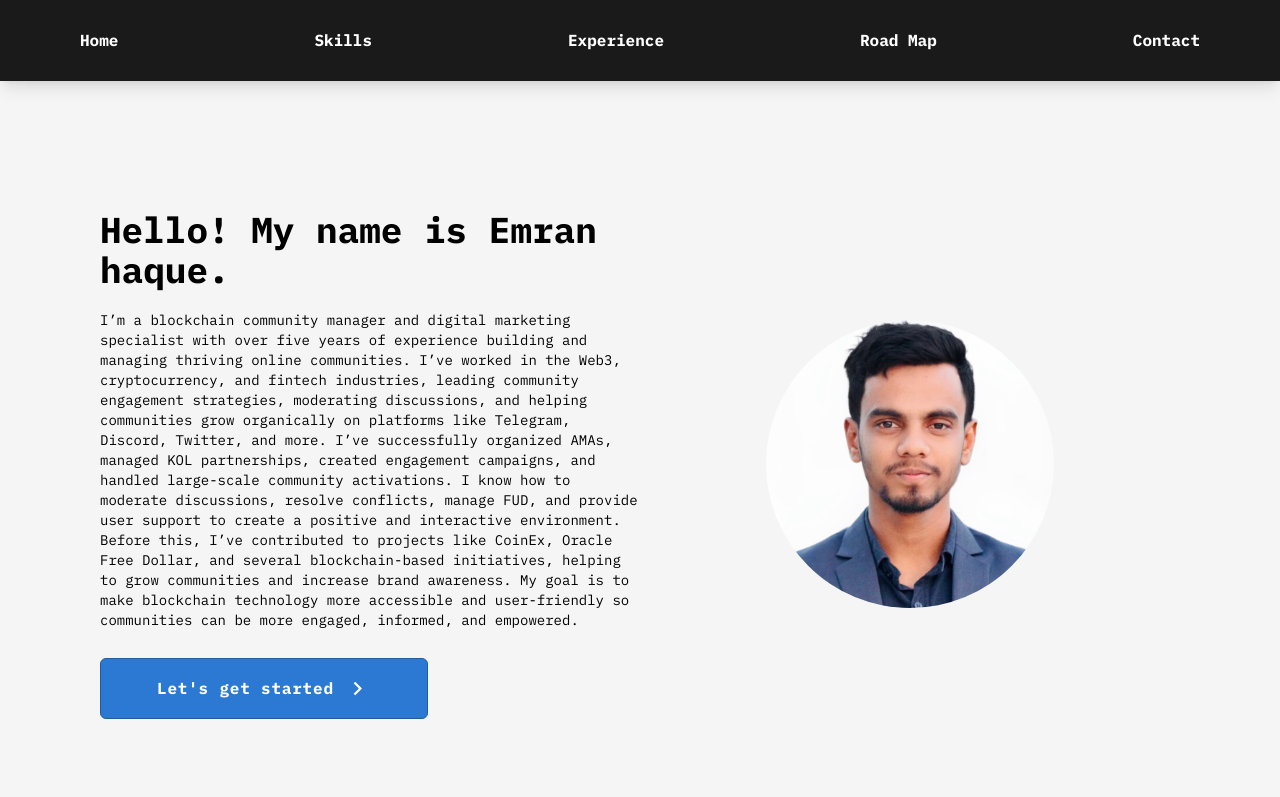
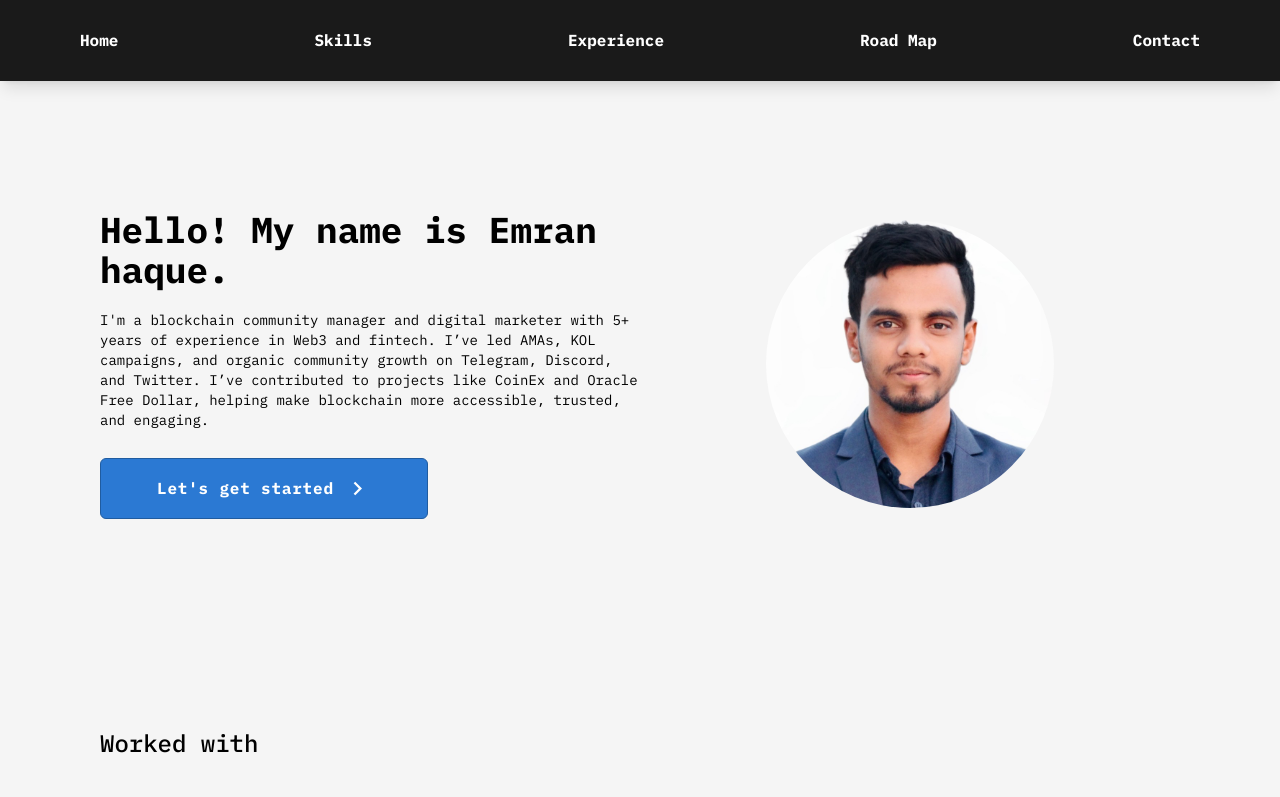
Before and after one commit to Emranrx02/My_Portfolio, a Next.js app: page / in a window 1280 px wide. Shown: the top 797 px of the page. Built offline with nearby package versions, Linux system fonts and the light colour scheme.

Commit message:
Head section

```diff
--- a/components/Header/Header.tsx
+++ b/components/Header/Header.tsx
@@ -21,12 +21,9 @@ export default function HeaderSection() {
               Hello! My name is Emran haque.
             </h1>
             <p className="text-sm">
-            I’m a blockchain community manager and digital marketing specialist with over five years of experience building and managing thriving online communities. I’ve worked in the Web3, cryptocurrency, and fintech industries, leading community engagement strategies, moderating discussions, and helping communities grow organically on platforms like Telegram, Discord, Twitter, and more.
-
-          I’ve successfully organized AMAs, managed KOL partnerships, created engagement campaigns, and handled large-scale community activations. I know how to moderate discussions, resolve conflicts, manage FUD, and provide user support to create a positive and interactive environment.
-
-            Before this, I’ve contributed to projects like CoinEx, Oracle Free Dollar, and several blockchain-based initiatives, helping to grow communities and increase brand awareness. My goal is to make blockchain technology more accessible and user-friendly so communities can be more engaged, informed, and empowered.
-            </p>
+            I'm a blockchain community manager and digital marketer with 5+ years of experience in Web3 and fintech. I’ve led AMAs, KOL campaigns, and organic community growth on Telegram, Discord, and Twitter.
+             I’ve contributed to projects like CoinEx and Oracle Free Dollar, helping make blockchain more accessible, trusted, and engaging.
+        </p>
             <Link
               href={"https://t.me/emranrx"}
               target="_blank"
```
